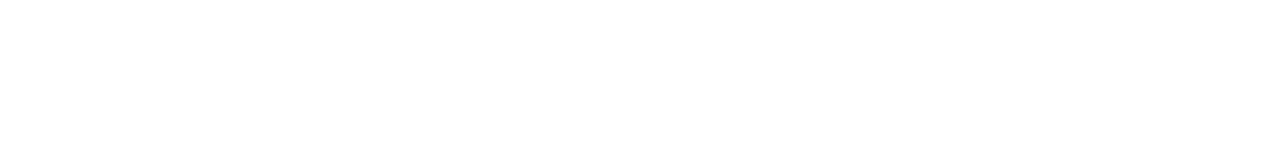
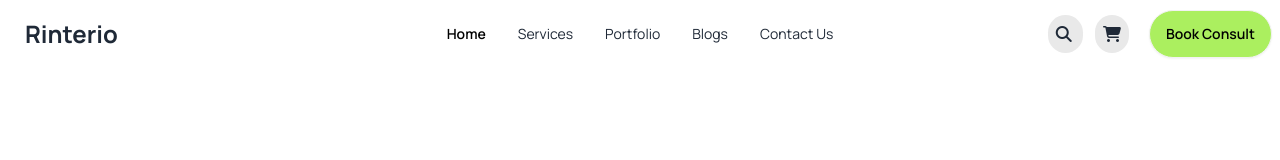
Before and after one commit to Razkkhan/assignment-three, a plain HTML site: page index.html in a window 1280 px wide. Drawn offline with nearby package versions, Linux system fonts and the light colour scheme; a web font is replaced by a local one.

Commit message:
fontawsome icone

```diff
--- a/index.html
+++ b/index.html
@@ -8,6 +8,8 @@
     <!-- daisy ui -->
     <link href="https://cdn.jsdelivr.net/npm/daisyui@4.12.14/dist/full.min.css" rel="stylesheet" type="text/css" />
     <script src="https://cdn.tailwindcss.com"></script>
+    <!-- font awsome cdn -->
+    <script src="https://kit.fontawesome.com/13ad7540d3.js" crossorigin="anonymous"></script>
     <!-- google font -->
     <link rel="preconnect" href="https://fonts.googleapis.com">
     <link rel="preconnect" href="https://fonts.gstatic.com" crossorigin>
@@ -28,7 +30,49 @@
 
 <body class="google-font">
     <!-- header section -->
-    <header>
+    <header class="container mx-auto">
+        <div class="navbar bg-base-100">
+            <div class="navbar-start">
+                <div class="dropdown">
+                    <div tabindex="0" role="button" class="btn btn-ghost lg:hidden">
+                        <svg xmlns="http://www.w3.org/2000/svg" class="h-5 w-5" fill="none" viewBox="0 0 24 24"
+                            stroke="currentColor">
+                            <path stroke-linecap="round" stroke-linejoin="round" stroke-width="2"
+                                d="M4 6h16M4 12h8m-8 6h16" />
+                        </svg>
+                    </div>
+                    <ul tabindex="0"
+                        class="menu menu-sm dropdown-content bg-base-100 rounded-box z-[1] mt-3 w-52 p-2 shadow">
+                        <li><a>Home</a></li>
+                        <li><a>Services</a></li>
+                        <li><a>Portfolio</a></li>
+                        <li><a>Blogs</a></li>
+                        <li><a>Contact Us</a></li>
+                    </ul>
+                </div>
+                <a class="btn btn-ghost text-2xl font-bold">Rinterio</a>
+            </div>
+            <div class="navbar-center hidden lg:flex">
+                <ul class="menu menu-horizontal px-1 text-sm justify-center">
+                    <li class="hover:text-black duration-300 easy-in-out text-black font-semibold"><a>Home</a></li>
+                    <li class="hover:text-black duration-300 easy-in-out"><a>Services</a></li>
+                    <li class="hover:text-black duration-300 easy-in-out"><a>Portfolio</a></li>
+                    <li class="hover:text-black duration-300 easy-in-out"><a>Blogs</a></li>
+                    <li class="hover:text-black duration-300 easy-in-out"><a>Contact Us</a></li>
+                </ul>
+            </div>
+            <div class="navbar-end flex space-x-5">
+                <div class="space-x-3">
+                    <span class="bg-[#E9E9E9] p-2 rounded-full justify-center">
+                        <i class="fa-solid fa-magnifying-glass"></i>
+                    </span>
+                    <span class="bg-[#E9E9E9] p-2 rounded-full justify-center">
+                        <i class="fa-solid fa-cart-shopping"></i>
+                    </span>
+                </div>
+                <a class="btn bg-[#ABEF5F] text-black rounded-3xl">Book Consult</a>
+            </div>
+        </div>
     </header>
     <!-- main section -->
     <main>
```
